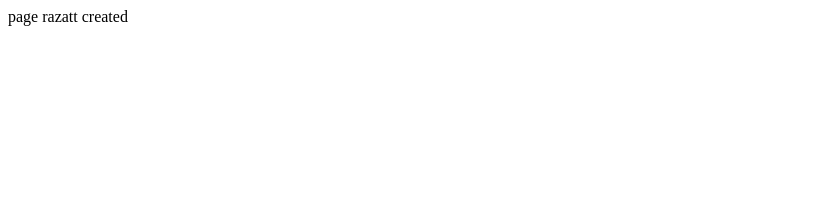
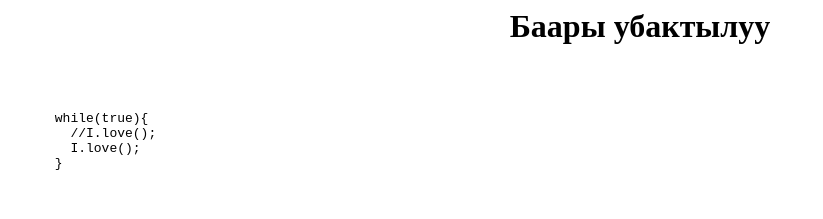
Before and after one commit to azattion/razatt.github.io, a plain HTML site: page index.html in a window 1280 px wide. Shown: the whole page, without its empty margins (0-823 px from the left). Drawn offline with Linux system fonts and the light colour scheme.

Commit message:
Add header text

```diff
--- a/index.html
+++ b/index.html
@@ -1 +1,14 @@
-page razatt created
+<h1 style='text-align: center'>Баары убактылуу</h1>
+
+<pre>
+
+<code>
+
+      while(true){
+        //I.love();
+        I.love();
+      }
+
+</code>
+
+</pre>
```
